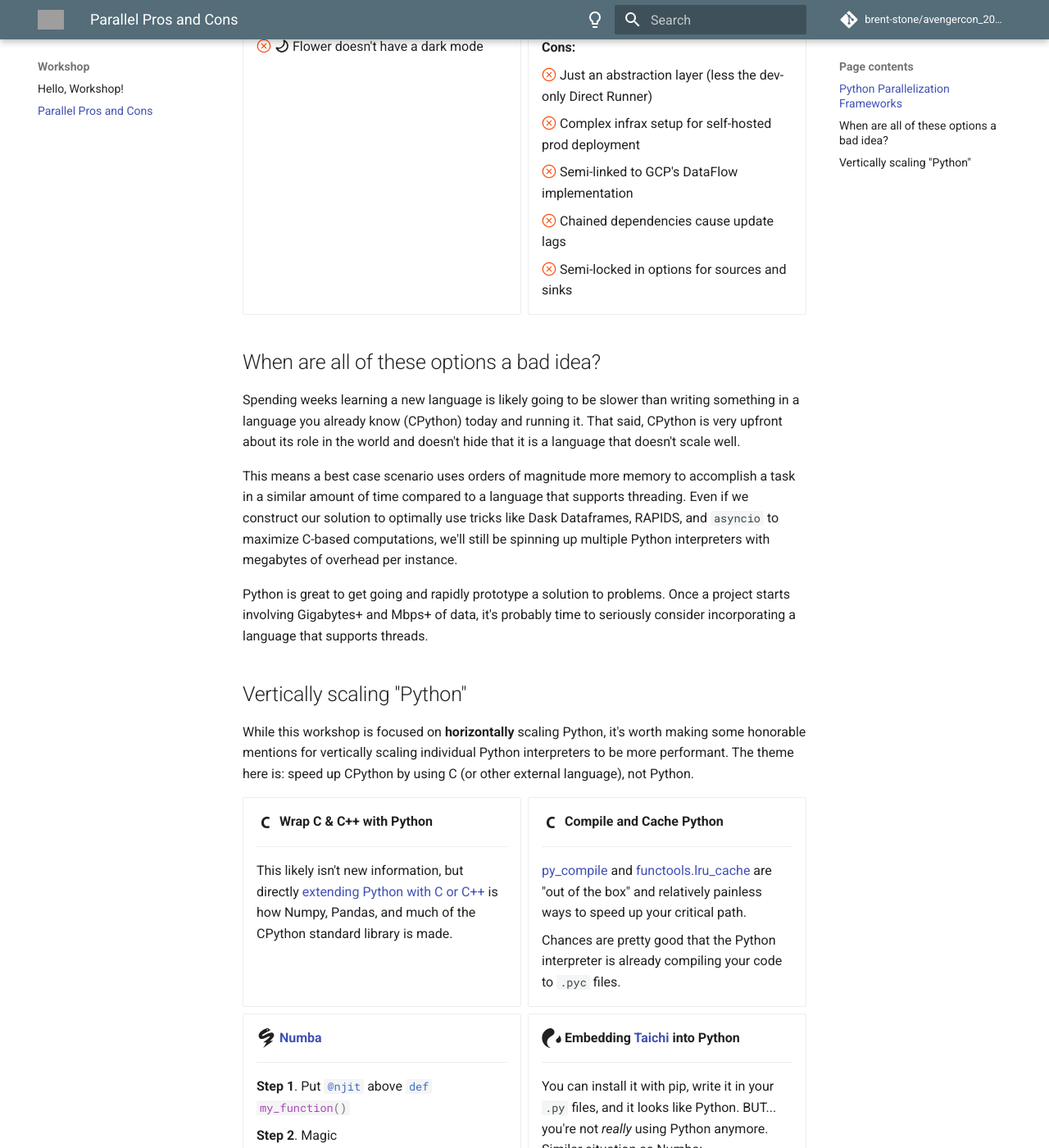
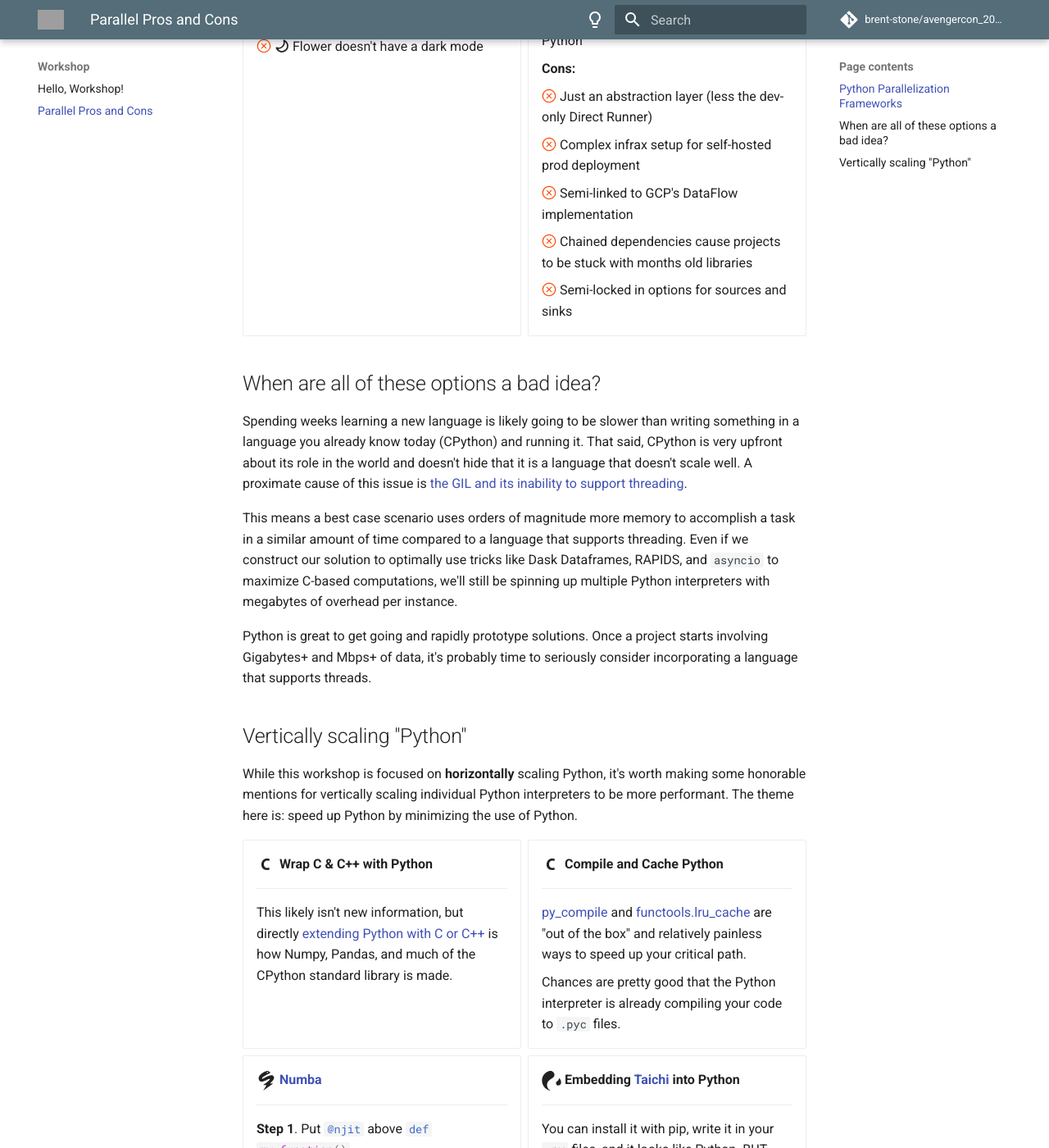
Before and after one commit to brent-stone/avengercon_2024, an MkDocs documentation site: the page built from docs/workshop/2_pros_cons.md, in a window 1280 px wide and 1400 px high, scrolled down 1621 px. Shown: the whole window at 82% size. Built offline with MkDocs 1.6.1 and Material for MkDocs 9.7.7, drawn with Linux system fonts in a browser that asks for light colours; emoji names are drawn with the system emoji font; comment, search, counter and statistics services are not loaded; some of the changed text lies outside the part shown; grey boxes are pictures that could not be loaded.

Commit message:
Typos
fix typos and tweak verbiage in the ProsCons page

```diff
--- a/docs/workshop/2_pros_cons.md
+++ b/docs/workshop/2_pros_cons.md
@@ -111,7 +111,7 @@
 
     ---
 
-    _This is the endgame :muscle: If your truly starting to scale but don't want to
+    _This is the endgame :muscle: If you're truly starting to scale but don't want to
     ditch Python, then your journey will probably lead here._
 
     **Pros:**
@@ -120,8 +120,8 @@
     Forces effective map-shuffle-reduce patterns
 
     :material-checkbox-marked-circle:{ .green }
-    Potentially fastest (with :simple-apacheflink: Apache Flink) and scales harder than
-    Chuck Norris can kick
+    Potentially fastest (with :simple-apacheflink: Apache Flink) and scales [harder than
+    Chuck Norris can kick](https://youtu.be/E6UTz_Doic8?si=pGZkyRAQVMxi-Ymh&t=22)
 
     :material-checkbox-marked-circle:{ .green }
     1st class support for streaming dataflows and all the complexity that goes along with
@@ -146,7 +146,7 @@
     Semi-linked to GCP's DataFlow implementation
 
     :octicons-x-circle-24:{ .red }
-    Chained dependencies cause update lags
+    Chained dependencies cause projects to be stuck with months old libraries
 
     :octicons-x-circle-24:{ .red }
     Semi-locked in options for sources and sinks
@@ -157,9 +157,10 @@
 ## When are all of these options a bad idea?
 
 Spending weeks learning a new language is likely going to be slower than writing
-something in a language you already know (CPython) today and running it. That said,
+something in a language you already know today (CPython) and running it. That said,
 CPython is very upfront about its role in the world and doesn't hide that it is a
-language that doesn't scale well.
+language that doesn't scale well. A proximate cause of this issue is [the GIL and its
+inability to support threading](https://peps.python.org/pep-0703/).
 
 This means a best case scenario uses orders of magnitude more memory to accomplish a
 task in a similar amount of time compared to a language that supports threading. Even if
@@ -167,7 +168,7 @@
 `asyncio` to maximize C-based computations, we'll still be spinning up multiple Python
 interpreters with megabytes of overhead per instance.
 
-Python is great to get going and rapidly prototype a solution to problems. Once a
+Python is great to get going and rapidly prototype solutions. Once a
 project starts involving Gigabytes+ and Mbps+ of data, it's probably time to seriously
 consider incorporating a language that supports threads.
 
@@ -175,8 +176,7 @@
 
 While this workshop is focused on **horizontally** scaling Python, it's worth making
 some honorable mentions for vertically scaling individual Python interpreters to be
-more performant. The theme here is: speed up CPython by using C (or other external
-language), not Python.
+more performant. The theme here is: speed up Python by minimizing the use of Python.
 
 <div class="grid cards" markdown>
 
```
Also changed, not shown: other parts of docs/workshop/2_pros_cons.md (+1 -1 lines).
